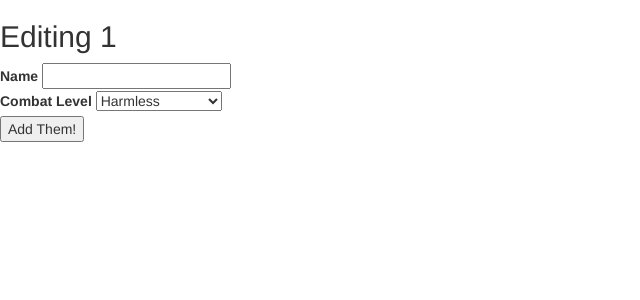
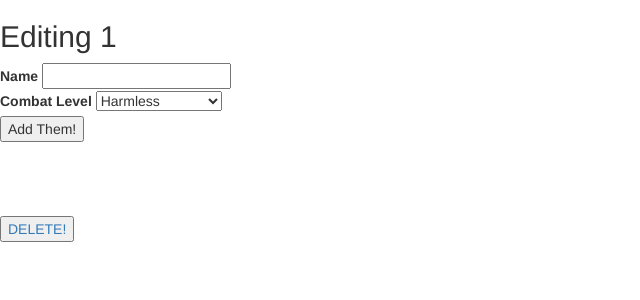
Before and after one commit to andreistefanenache/EliteTracker, a Flask app: page /update_pilot/1 in a window 1280 px wide. Shown: the part 52-352 px from the top of the page, without its empty margins (0-640 px from the left). Run offline with Flask 2, Linux system fonts and the light colour scheme; some libraries are stand-ins or nearby versions.

Commit message:
EG: added delete pilots function

```diff
--- a/application/routes.py
+++ b/application/routes.py
@@ -57,3 +57,13 @@ def update_pilot2(old):
         return redirect('/pilots')
     else:
         return redirect('/')
+
+@app.route('/delete_pilot/<name>')
+def delete_pilot(name):
+    deleted_pilot = db.session.query(Pilot).filter_by(name=name).first()
+    if deleted_pilot:
+        db.session.delete(deleted_pilot)
+        db.session.commit()
+        return redirect('/pilots')
+    else:
+        return redirect('/pilots')
--- a/application/templates/update_pilot.html
+++ b/application/templates/update_pilot.html
@@ -28,4 +28,10 @@
         {{ form.submit }}
     </form>
 </div>
+<br>
+<br>
+<br>
+<div>
+    <a href="{{ url_for('delete_pilot', name=pilot.name) }}"><button>DELETE!</button></a>
+</div>
 {% endblock %}
```
